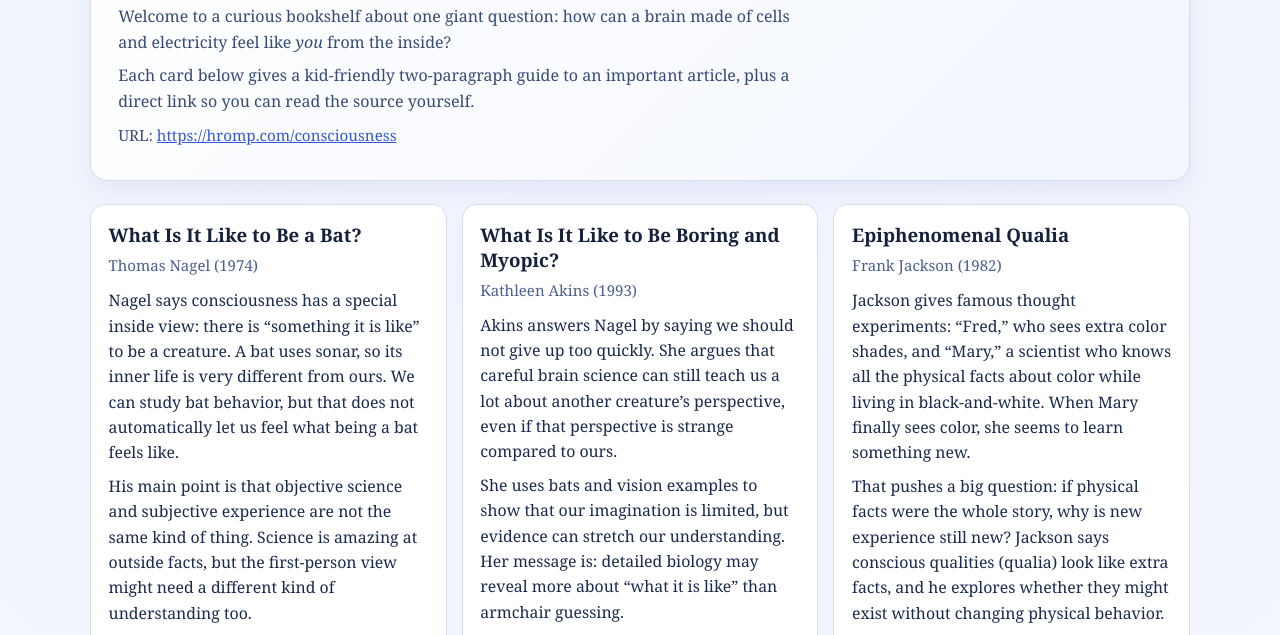
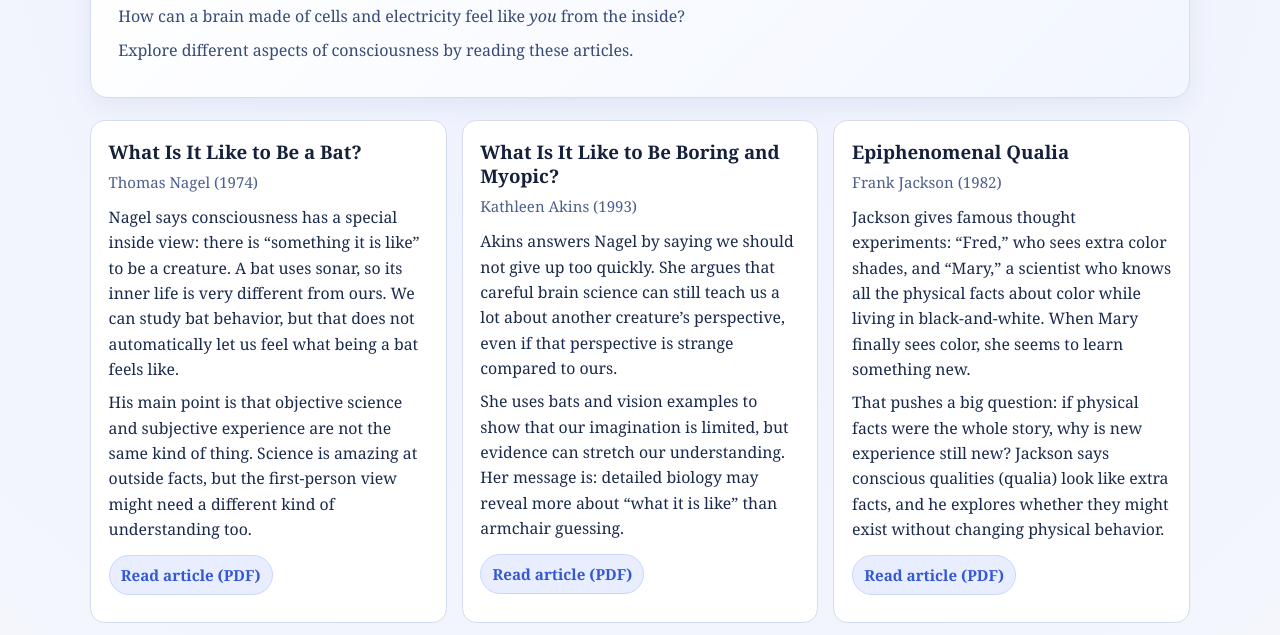
Before and after one commit to 151henry151/consciousness, a plain HTML site: page index.html in a window 1280 px wide. Shown: the part 115-750 px from the top of the page. Drawn offline with Linux system fonts and the light colour scheme.

Commit message:
Update consciousness landing hero text

```diff
--- a/index.html
+++ b/index.html
@@ -138,18 +138,10 @@
       <section class="hero">
         <h1>Consciousness Library</h1>
         <p>
-          Welcome to a curious bookshelf about one giant question: how can a
-          brain made of cells and electricity feel like <em>you</em> from the
-          inside?
+          How can a brain made of cells and electricity feel like
+          <em>you</em> from the inside?
         </p>
-        <p>
-          Each card below gives a kid-friendly two-paragraph guide to an
-          important article, plus a direct link so you can read the source
-          yourself.
-        </p>
-        <p class="meta">
-          URL: <a href="/consciousness/">https://hromp.com/consciousness</a>
-        </p>
+        <p>Explore different aspects of consciousness by reading these articles.</p>
       </section>
 
       <section class="cards">
```
Also changed, not shown: 2 other files.
